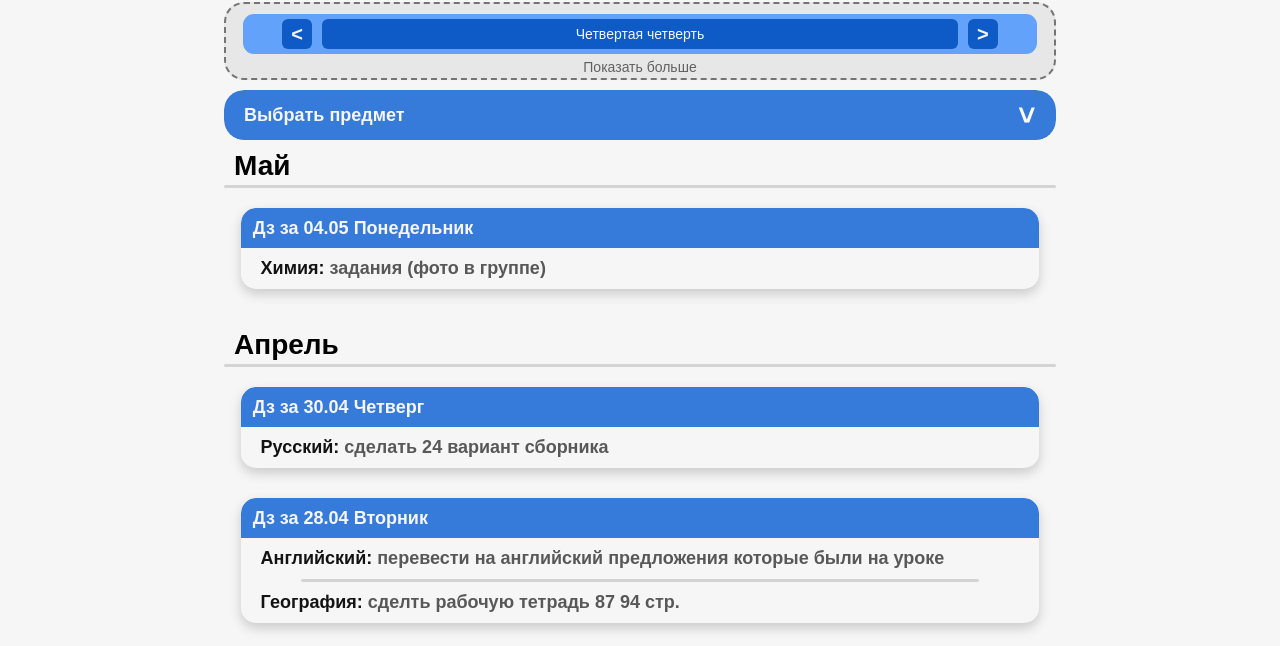
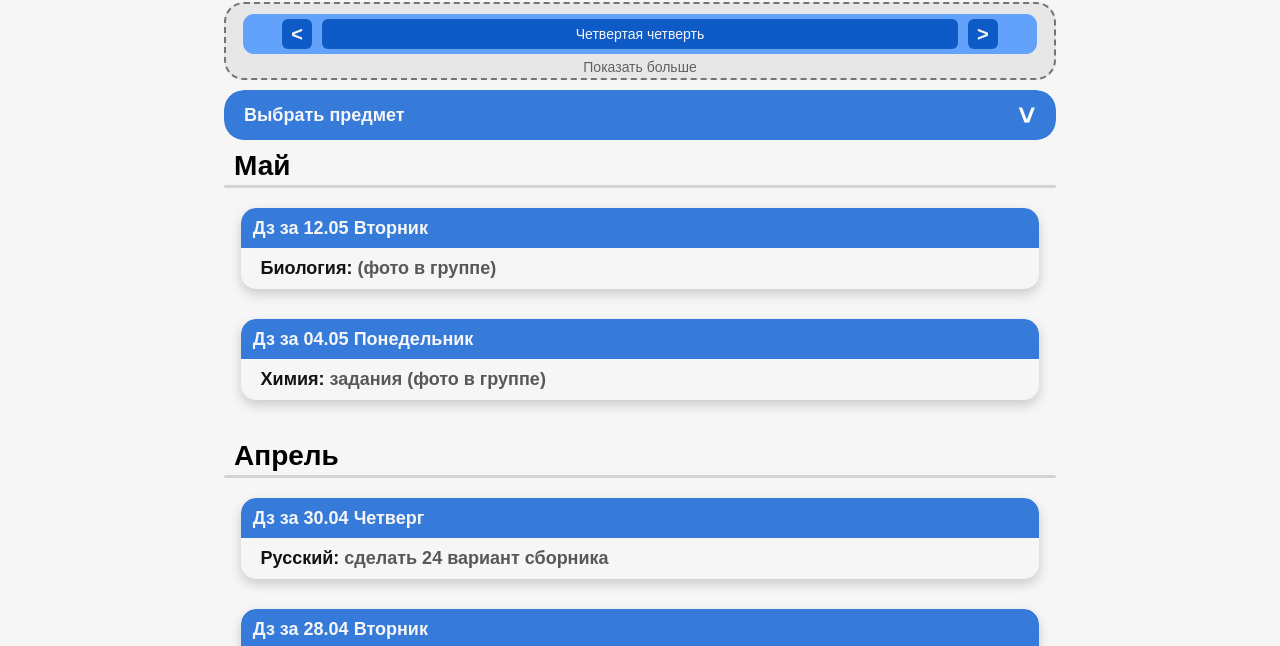
Before and after one commit to 9Aclass/web, a plain HTML site: page dz.html in a window 1280 px wide. Shown: the part 112-758 px from the top of the page. Drawn offline with Linux system fonts and the light colour scheme.

Commit message:
Update dz.html

```diff
--- a/dz.html
+++ b/dz.html
@@ -2582,6 +2582,8 @@
                         </div>
 
                         <div id="biolDzInner4" class="innerBlock innerBlockDz">
+                            <div class="subject"><span>Вторник 12.05: </span>(фото в группе)</div>
+                            <div class="lineInBlock"></div>
                             <div class="subject"><span>Четверг 23.04: </span> засталкерить людей на улице, своих друзей или родственников и т.д., написать какой у них темперамент</div>
                             <div class="lineInBlock"></div>
                             <div class="subject"><span>Вторник 14.04:</span> нарисовать стороение уха</div>
@@ -2754,6 +2756,17 @@
                 <div class="line"></div>
             </div>
             <div class="blocks">
+                <!-- Блок -->
+                    <div class="block">
+                        <div class="heading">
+                            <div class="heading1">Дз за 12.05 Вторник</div>
+                            <div class="heading2"></div>
+                        </div>
+                        <div class="innerBlock">
+                            <div class="subject"><span>Биология: </span> (фото в группе)</div>
+                        </div>
+                    </div>
+                <!-- Конец блока -->
                 <!-- Блок -->
                     <div class="block">
                         <div class="heading">
```
